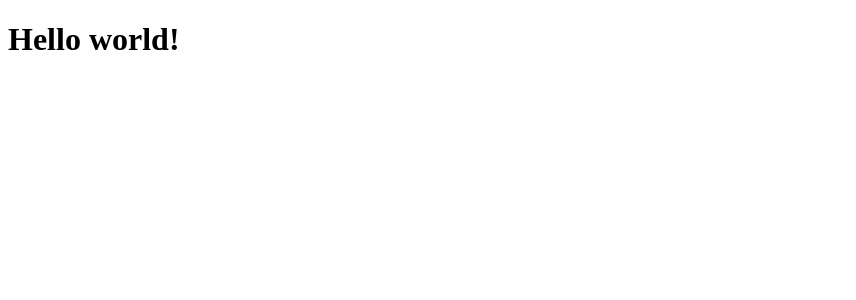
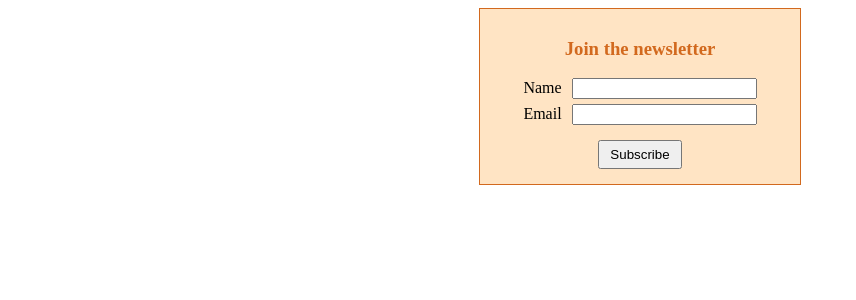
Before and after one commit to aman52kwah/newsletter-subscribe-react19, a React (Vite) app: page / in a window 1280 px wide. Shown: the top 300 px of the page, without its empty margins (0-856 px from the left). Built offline with nearby package versions, Linux system fonts and the light colour scheme.

Commit message:
Add newsletter subscribe form

```diff
--- a/src/App.jsx
+++ b/src/App.jsx
@@ -1,5 +1,7 @@
+import NewsletterSubscribe from "./components/NewsletterSubscribe";
+
 function App() {
-  return <h1>Hello world!</h1>;
+  return <NewsletterSubscribe />;
 }
 
 export default App;
--- /dev/null
+++ b/src/components/NewsletterSubscribe.jsx
@@ -0,0 +1,68 @@
+import { useState } from "react";
+import "./newsletter.css";
+
+const fakeSendEmail = async () => {
+  return new Promise((resolve) => setTimeout(resolve, 1000));
+};
+
+const NewsletterSubscribe = () => {
+  const [name, setName] = useState("");
+  const [email, setEmail] = useState("");
+  const [result, setResult] = useState(null);
+  const [isPending, setIsPending] = useState(false);
+
+  const handleSubmit = (e) => {
+    e.preventDefault();
+
+    if (!name || !email) {
+      setResult({
+        type: "error",
+        message: `Please fill in your name and email.`,
+      });
+      return;
+    }
+
+    setIsPending(true);
+    fakeSendEmail().then(() => {
+      setResult({
+        type: "success",
+        message: `You have succesfully subscribed!`,
+      });
+      setName("");
+      setEmail("");
+      setIsPending(false);
+    });
+  };
+  return (
+    <>
+      {result && <p className={`message ${result.type}`}>{result.message}</p>}
+      {isPending && <p className="message loading">Loading ...</p>}
+      <form onSubmit={handleSubmit}>
+        <h3>Join the newsletter</h3>
+        <div>
+          <label htmlFor="name">Name</label>
+          <input
+            type="text"
+            name="name"
+            value={name}
+            onChange={(e) => setName(e.target.value)}
+          />
+        </div>
+        <div>
+          <label htmlFor="email">Email</label>
+          <input
+            type="email"
+            name="email"
+            value={email}
+            onChange={(e) => setEmail(e.target.value)}
+          />
+        </div>
+        <div>
+          <button type="submit">Subscribe</button>
+        </div>
+      </form>
+    </>
+  );
+};
+
+export default NewsletterSubscribe;
--- /dev/null
+++ b/src/components/newsletter.css
@@ -0,0 +1,39 @@
+form {
+    --primary-color: chocolate;
+    --secondary-color: bisque;
+    padding: 10px;
+    background-color: var(--secondary-color);
+    border: 1px solid var(--primary-color);
+    text-align: center;
+    max-width: 300px;
+    margin: auto;
+  }
+
+  form h3 {
+    color: var(--primary-color);
+  }
+
+  form label {
+    margin-right: 10px;
+  }
+
+  form > div {
+    margin: 5px 0;
+  }
+
+  form button[type="submit"] {
+    margin-top: 10px;
+    padding: 5px 10px;
+  }
+
+  p.message {
+    text-align: center;
+    padding: 10px;
+  }
+
+  p.error {
+    color: red;
+  }
+  p.success {
+    color: green;
+  }
```
